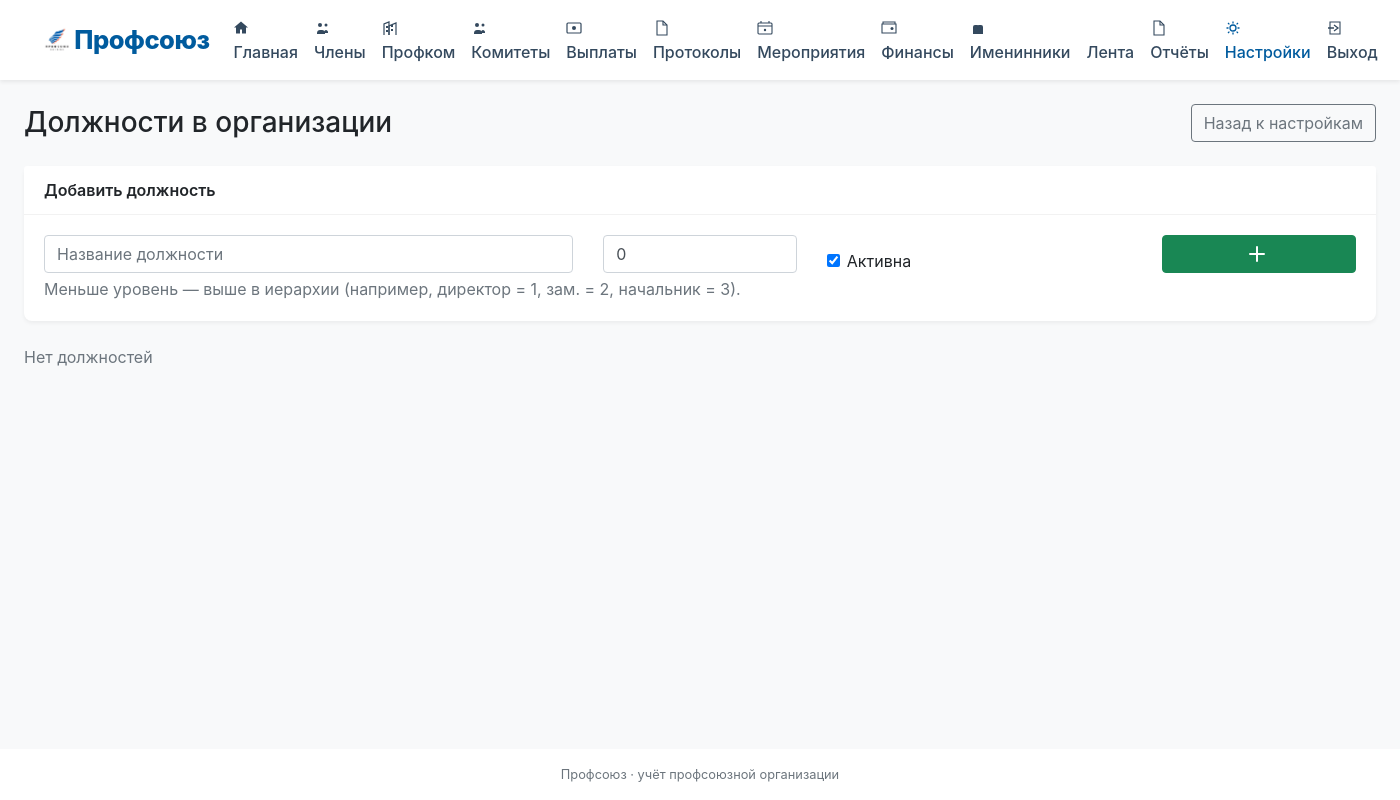
After one commit to Diabatya/profsouz, a Flask app: page /settings/positions in a window 1400 px wide. The commit adds this page. Run offline with Flask 3, Linux system fonts and the light colour scheme; the visitor is signed in with stand-in values (Sample User, id 1); parts of the project's set-up code (start-up, migrations or seed data) failed here and were passed over; some libraries are stand-ins or nearby versions.

Commit message:
feat: organization positions with hierarchy; fix BASE_DIR and init_db for CLI

```diff
--- a/profcom/app.py
+++ b/profcom/app.py
@@ -158,7 +158,19 @@ def init_db():
         seed_data()
 
 
-if os.environ.get("PROFCOM_SKIP_INIT") != "1":
+def _should_init_db():
+    if os.environ.get("PROFCOM_SKIP_INIT") == "1":
+        return False
+    # skip auto-init for flask migration CLI to prevent conflicts
+    args = [a.lower() for a in sys.argv]
+    if "db" in args and (
+        "flask" in args or os.path.basename(sys.argv[0]).lower() in ("flask", "flask.exe")
+    ):
+        return False
+    return True
+
+
+if _should_init_db():
     init_db()
 
 
--- a/profcom/config.py
+++ b/profcom/config.py
@@ -1,7 +1,11 @@
 import os
 import sys
 
-BASE_DIR = os.path.dirname(os.path.abspath(sys.argv[0]))
+if getattr(sys, "frozen", False):
+    # PyInstaller bundle: keep data next to the executable
+    BASE_DIR = os.path.dirname(os.path.abspath(sys.executable))
+else:
+    BASE_DIR = os.path.dirname(os.path.abspath(__file__))
 
 SECRET_KEY = os.environ.get("SECRET_KEY", "profcom-local-secret-key-2026")
 USERNAME = "admin"
--- a/profcom/migrations/versions/8dde0cb99f50_add_payout_categories.py
+++ b/profcom/migrations/versions/8dde0cb99f50_add_payout_categories.py
@@ -28,7 +28,7 @@ def upgrade():
     )
     with op.batch_alter_table('payout', schema=None) as batch_op:
         batch_op.add_column(sa.Column('category_id', sa.Integer(), nullable=True))
-        batch_op.create_foreign_key(None, 'payout_category', ['category_id'], ['id'])
+        batch_op.create_foreign_key('fk_payout_category', 'payout_category', ['category_id'], ['id'])
 
     # ### end Alembic commands ###
 
@@ -36,7 +36,7 @@ def upgrade():
 def downgrade():
     # ### commands auto generated by Alembic - please adjust! ###
     with op.batch_alter_table('payout', schema=None) as batch_op:
-        batch_op.drop_constraint(None, type_='foreignkey')
+        batch_op.drop_constraint('fk_payout_category', type_='foreignkey')
         batch_op.drop_column('category_id')
 
     op.drop_table('payout_category')
--- a/profcom/routes/settings.py
+++ b/profcom/routes/settings.py
@@ -4,7 +4,7 @@ import shutil
 from flask import Blueprint, abort, flash, redirect, render_template, request, session, url_for
 
 import config
-from models import Admin, AnniversarySetting, Dictionary, PayoutCategory, PayoutType, db
+from models import Admin, AnniversarySetting, Dictionary, PayoutCategory, PayoutType, Position, db
 from utils import login_required, parse_decimal
 
 bp = Blueprint("settings", __name__, url_prefix="/settings")
@@ -230,3 +230,55 @@ def delete_payout_category(id):
     db.session.commit()
     flash("Категория выплат удалена", "success")
     return redirect(url_for("settings.payout_categories"))
+
+
+@bp.route("/positions")
+@login_required
+def positions():
+    positions = (
+        Position.query.filter_by(scope="organization").order_by(Position.level, Position.name).all()
+    )
+    return render_template("settings/positions.html", positions=positions)
+
+
+@bp.route("/positions/add", methods=["POST"])
+@login_required
+def add_position():
+    name = request.form.get("name", "").strip()
+    level = request.form.get("level", type=int) or 0
+    active = bool(request.form.get("active"))
+    if name:
+        db.session.add(Position(name=name, scope="organization", level=level, active=active))
+        db.session.commit()
+        flash("Должность добавлена", "success")
+    else:
+        flash("Укажите название должности", "danger")
+    return redirect(url_for("settings.positions"))
+
+
+@bp.route("/positions/<int:id>/edit", methods=["POST"])
+@login_required
+def edit_position(id):
+    pos = db.session.get(Position, id) or abort(404)
+    name = request.form.get("name", "").strip()
+    level = request.form.get("level", type=int) or 0
+    active = bool(request.form.get("active"))
+    if name:
+        pos.name = name
+        pos.level = level
+        pos.active = active
+        db.session.commit()
+        flash("Должность обновлена", "success")
+    else:
+        flash("Укажите название должности", "danger")
+    return redirect(url_for("settings.positions"))
+
+
+@bp.route("/positions/<int:id>/delete", methods=["POST"])
+@login_required
+def delete_position(id):
+    pos = db.session.get(Position, id) or abort(404)
+    db.session.delete(pos)
+    db.session.commit()
+    flash("Должность удалена", "success")
+    return redirect(url_for("settings.positions"))
--- a/profcom/templates/members/add.html
+++ b/profcom/templates/members/add.html
@@ -40,13 +40,17 @@
           <div class="form-text">При выборе «Авто» определится по отчеству</div>
         </div>
         <div class="col-md-6">
-          <label class="form-label">Должность</label>
+          <label class="form-label">Должность в профсоюзе</label>
           <input type="text" name="position" class="form-control" list="positions" value="{{ form.position.data or '' }}" placeholder="например, Председатель">
           <datalist id="positions">
             {% for value in position_choices %}
             <option value="{{ value }}">
             {% endfor %}
           </datalist>
+        </div>
+        <div class="col-md-6">
+          {{ form.organization_position_id.label(class="form-label") }}
+          {{ form.organization_position_id(class="form-select") }}
         </div>
         <div class="col-md-6">
           <label class="form-label">Дата рождения</label>
--- a/profcom/templates/members/edit.html
+++ b/profcom/templates/members/edit.html
@@ -51,13 +51,17 @@
           {% endif %}
         </div>
         <div class="col-md-6">
-          <label class="form-label">Должность</label>
+          <label class="form-label">Должность в профсоюзе</label>
           <input type="text" name="position" class="form-control" list="positions" value="{{ form.position.data or '' }}" placeholder="например, Председатель">
           <datalist id="positions">
             {% for value in position_choices %}
             <option value="{{ value }}">
             {% endfor %}
           </datalist>
+        </div>
+        <div class="col-md-6">
+          {{ form.organization_position_id.label(class="form-label") }}
+          {{ form.organization_position_id(class="form-select") }}
         </div>
         <div class="col-md-6">
           <label class="form-label">Дата рождения</label>
--- /dev/null
+++ b/profcom/templates/settings/positions.html
@@ -0,0 +1,56 @@
+{% extends 'base.html' %}
+{% from 'base.html' import icon %}
+{% block title %}Должности в организации{% endblock %}
+{% block content %}
+<div class="d-flex justify-content-between align-items-center mb-4">
+  <h1 class="h3 mb-0">Должности в организации</h1>
+  <a href="{{ url_for('settings.index') }}" class="btn btn-outline-secondary">Назад к настройкам</a>
+</div>
+
+<div class="card mb-4">
+  <div class="card-header">Добавить должность</div>
+  <div class="card-body">
+    <form method="post" action="{{ url_for('settings.add_position') }}" class="row g-2 align-items-end">
+      <div class="col-md-5"><input type="text" name="name" class="form-control" placeholder="Название должности" required></div>
+      <div class="col-md-2"><input type="number" name="level" class="form-control" placeholder="Уровень" value="0"></div>
+      <div class="col-md-3">
+        <div class="form-check">
+          <input class="form-check-input" type="checkbox" name="active" id="active" value="1" checked>
+          <label class="form-check-label" for="active">Активна</label>
+        </div>
+      </div>
+      <div class="col-md-2"><button type="submit" class="btn btn-success w-100">{{ icon('plus-lg') }}</button></div>
+    </form>
+    <div class="form-text text-muted">Меньше уровень — выше в иерархии (например, директор = 1, зам. = 2, начальник = 3).</div>
+  </div>
+</div>
+
+<div class="row g-4">
+  {% for pos in positions %}
+  <div class="col-lg-6">
+    <div class="card">
+      <div class="card-body">
+        <form method="post" action="{{ url_for('settings.edit_position', id=pos.id) }}" class="row g-2 align-items-end">
+          <div class="col-md-5"><input type="text" name="name" class="form-control" value="{{ pos.name }}" required></div>
+          <div class="col-md-2"><input type="number" name="level" class="form-control" value="{{ pos.level }}"></div>
+          <div class="col-md-3">
+            <div class="form-check">
+              <input class="form-check-input" type="checkbox" name="active" id="active_{{ pos.id }}" value="1" {% if pos.active %}checked{% endif %}>
+              <label class="form-check-label" for="active_{{ pos.id }}">Активна</label>
+            </div>
+          </div>
+          <div class="col-md-1"><button type="submit" class="btn btn-primary w-100">{{ icon('floppy') }}</button></div>
+          <div class="col-md-1">
+            <form method="post" action="{{ url_for('settings.delete_position', id=pos.id) }}" class="delete-form">
+              <button type="submit" class="btn btn-outline-danger w-100">{{ icon('trash') }}</button>
+            </form>
+          </div>
+        </form>
+      </div>
+    </div>
+  </div>
+  {% else %}
+  <div class="col-12 text-muted">Нет должностей</div>
+  {% endfor %}
+</div>
+{% endblock %}
```
Also changed, not shown: profcom/forms.py (+6 -1 lines), profcom/migrations/versions/ea1e3d9707b6_add_organization_positions.py (added, +43 -0 lines), profcom/models.py (+13 -0 lines), profcom/routes/members.py (+18 -1 lines), profcom/templates/settings.html (+9 -0 lines).
